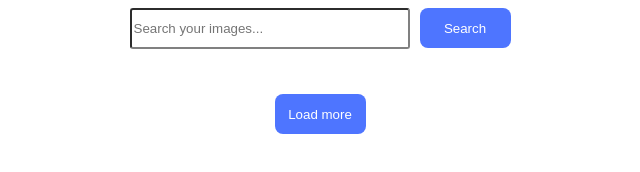
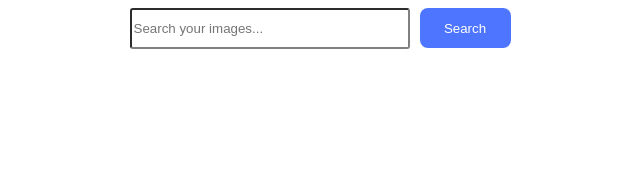
Before and after one commit to yasyasench/goit-js-hw-12, a website built with Vite: page src/index.html in a window 1280 px wide. Shown: the whole page, without its empty margins (320-960 px from the left). Built offline with nearby package versions, Linux system fonts and the light colour scheme; what simplelightbox would draw is missing.

Commit message:
hid load-more-btn

```diff
--- a/src/css/styles.css
+++ b/src/css/styles.css
@@ -65,7 +65,7 @@
 }
 
 .is-hidden {
-  display: none;
+  display: none !important;
 }
 
 
@@ -165,6 +165,7 @@ input:focus {
 .load-more-btn{
   display: block;
   margin: 0 auto;
+  border-color: none;
 }
 
 ul {
```
